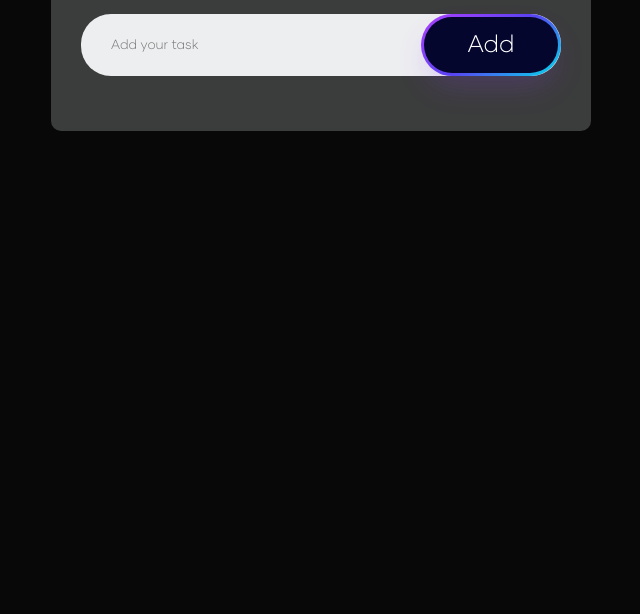
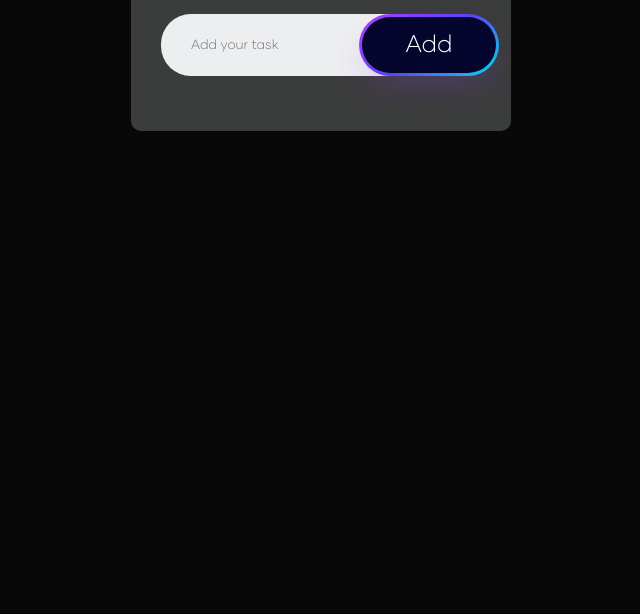
Before and after one commit to prateekThakur84/My_Todo_List, a plain HTML site: page index.html in a window 1280 px wide. Shown: the part 186-800 px from the top of the page, without its empty margins (319-959 px from the left). Drawn offline with Linux system fonts and the light colour scheme.

Commit message:
making responsive

```diff
--- a/style.css
+++ b/style.css
@@ -28,7 +28,7 @@
 
 .todo-app{
     width: 100%;
-    max-width: 540px;
+    max-width: 380px;
     /* background: #080808; */
     background: #3b3c3c;
     margin: 100px auto 20px;
```
